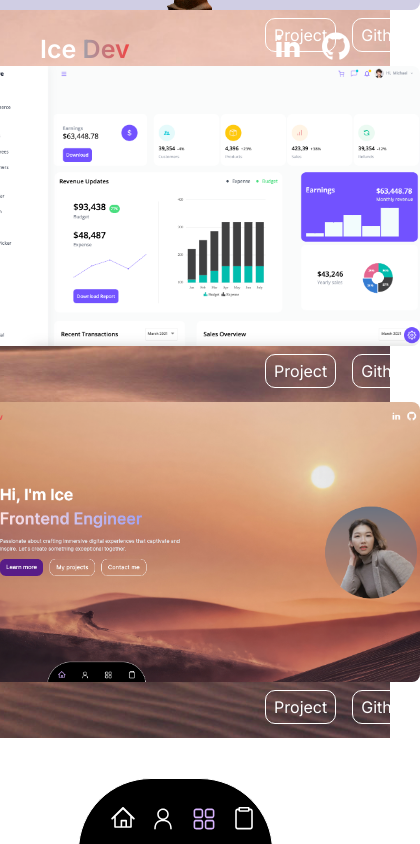
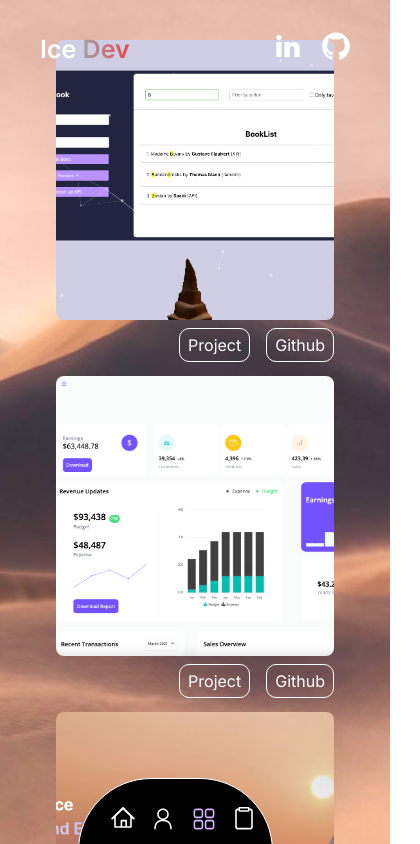
Before and after one commit to alive2020/next-portfolio, a Next.js app: page /my-projects in a window 390 px wide. Shown: the top 844 px of the page, 420 px wide, since content can reach past the window. Built offline with nearby package versions, Linux system fonts and the light colour scheme.

Commit message:
fix styles

```diff
--- a/app/my-projects/page.tsx
+++ b/app/my-projects/page.tsx
@@ -8,9 +8,10 @@ const Page = () => {
   return (
     <div
       style={{ backgroundImage: "url(/dune4.jpg)" }}
-      className="w-screen h-screen flex items-center justify-center bg-center bg-cover "
+      className="w-screen min-h-screen flex items-center justify-center bg-cover bg-center "
     >
-      <div className="flex flex-wrap justify-center gap-10 mb-20 ">
+      <div className="container mx-auto px-4">
+        <div className="flex flex-wrap justify-center gap-10 p-10 mb-20 ">
           {Projects.map((project, index) => (
             <ProjectCard
               key={index}
@@ -23,6 +24,7 @@ const Page = () => {
           ))}
         </div>
       </div>
+    </div>
   );
 };
 
--- a/app/page.tsx
+++ b/app/page.tsx
@@ -49,10 +49,10 @@ export default function Home() {
         </div>
       </div>
 
-      <div className="absolute flex bottom-10 z-[20] right-5 flex-col md:hidden gap-5">
+      <div className="absolute flex bottom-20 z-[20] right-5 flex-col md:hidden gap-5">
         <Link
           href="/my-skills"
-          className="rounded-[20px] group bg-blue-500 px-5 py-3 text-lg text-white max-w-[200px]"
+          className="rounded-[20px] group bg-purple-900  hover:bg-purple-400 px-5 py-3 text-lg text-white max-w-[200px]"
         >
           Learn more
         </Link>
```
Lines whose indentation alone changed are shown as unchanged.
